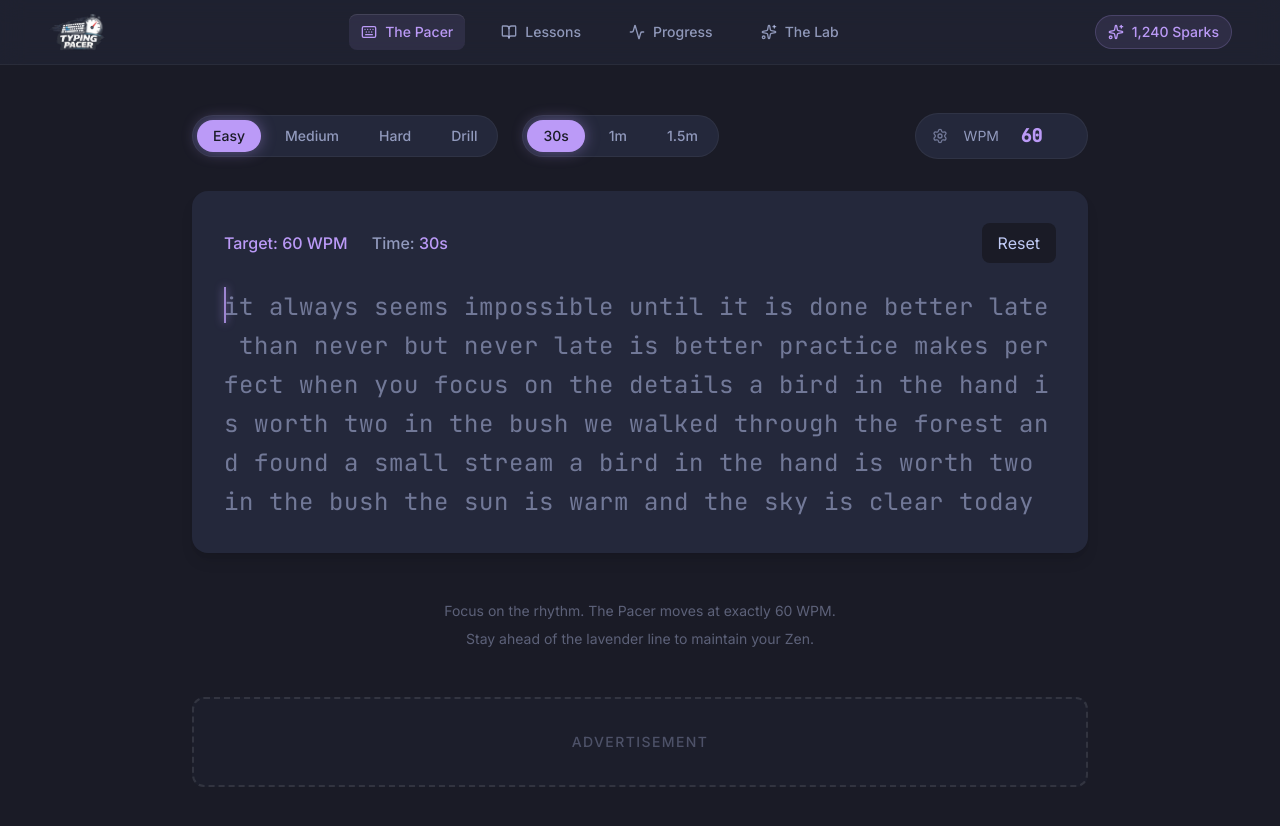
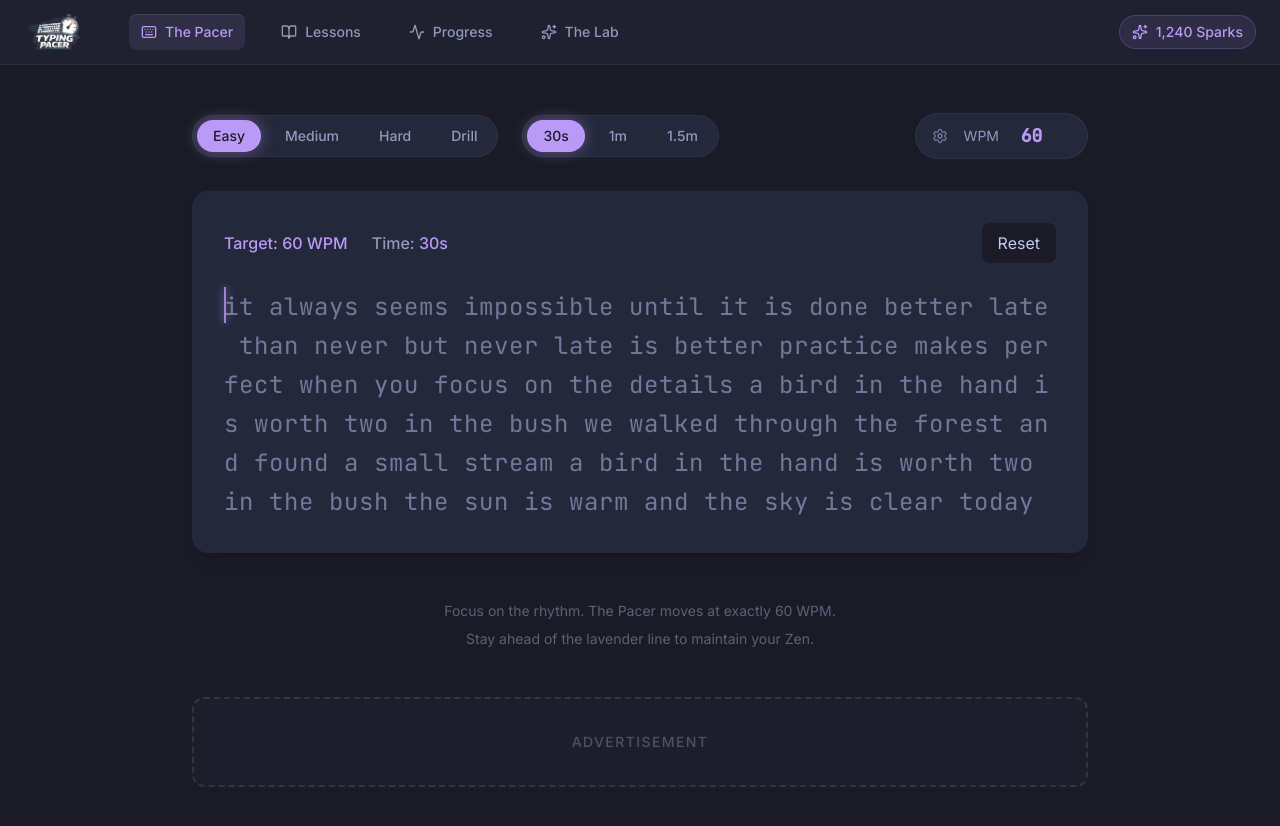
Before and after one commit to JaceBillion/typing-pacer, a React (Vite) app: page / in a window 1280 px wide. Shown: the top 826 px of the page. Built offline with nearby package versions, Linux system fonts and the light colour scheme.

Commit message:
Add files via upload

```diff
--- a/src/components/Navbar.tsx
+++ b/src/components/Navbar.tsx
@@ -13,7 +13,8 @@ export default function Navbar() {
 
   return (
     <nav className="w-full bg-slate-ui/50 backdrop-blur-md border-b border-white/5 sticky top-0 z-50">
-      <div className="w-full px-6 lg:px-12 h-16 flex items-center justify-between">
+      <div className="max-w-7xl mx-auto px-6 h-16 flex items-center justify-between">
+        <div className="flex items-center gap-12">
           <div className="flex items-center gap-2 text-lavender-accent font-bold text-xl tracking-tight">
             <img src="/logo.png" alt="Typing Pacer Logo" className="h-10 w-auto object-contain" />
           </div>
@@ -37,6 +38,7 @@ export default function Navbar() {
               </NavLink>
             ))}
           </div>
+        </div>
 
         <div className="flex items-center gap-2 text-sm font-medium text-lavender-accent bg-lavender-accent/10 px-3 py-1.5 rounded-full border border-lavender-accent/20">
           <Sparkles className="w-4 h-4" />
--- a/src/pages/Lessons.tsx
+++ b/src/pages/Lessons.tsx
@@ -77,9 +77,9 @@ export default function Lessons() {
   const [isTyping, setIsTyping] = useState(false);
   const [currentLessonText, setCurrentLessonText] = useState('');
 
-  const handleComplete = (wpm: number) => {
+  const handleComplete = (wpm: number, accuracy: number) => {
     const activeLesson = LESSONS_DATA.find(l => l.id === activeLessonId);
-    if (activeLesson && wpm >= activeLesson.targetWpm) {
+    if (activeLesson && wpm >= activeLesson.targetWpm && accuracy >= 85) {
       const newProgress = { ...progress, [activeLesson.id]: 'completed' };
       if (activeLesson.id < 4 && newProgress[activeLesson.id + 1] === 'locked') {
         newProgress[activeLesson.id + 1] = 'unlocked';
@@ -116,7 +116,7 @@ export default function Lessons() {
           <TypingInterface
             targetWpm={activeLesson.targetWpm}
             customText={currentLessonText}
-            onComplete={(wpm) => handleComplete(wpm)}
+            onComplete={(wpm, accuracy) => handleComplete(wpm, accuracy)}
           />
 
           {/* AdSense Placeholder - Horizontal Leaderboard */}
```
Lines whose indentation alone changed are shown as unchanged.
